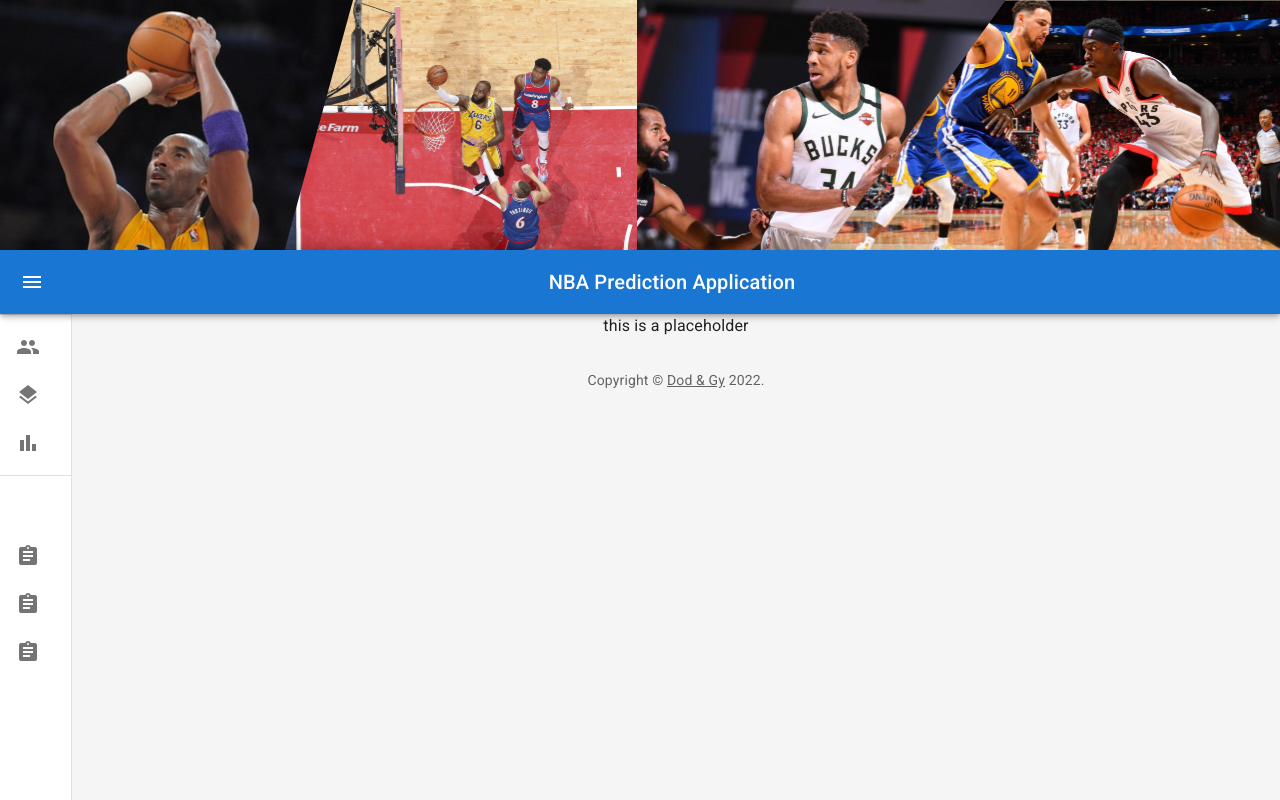
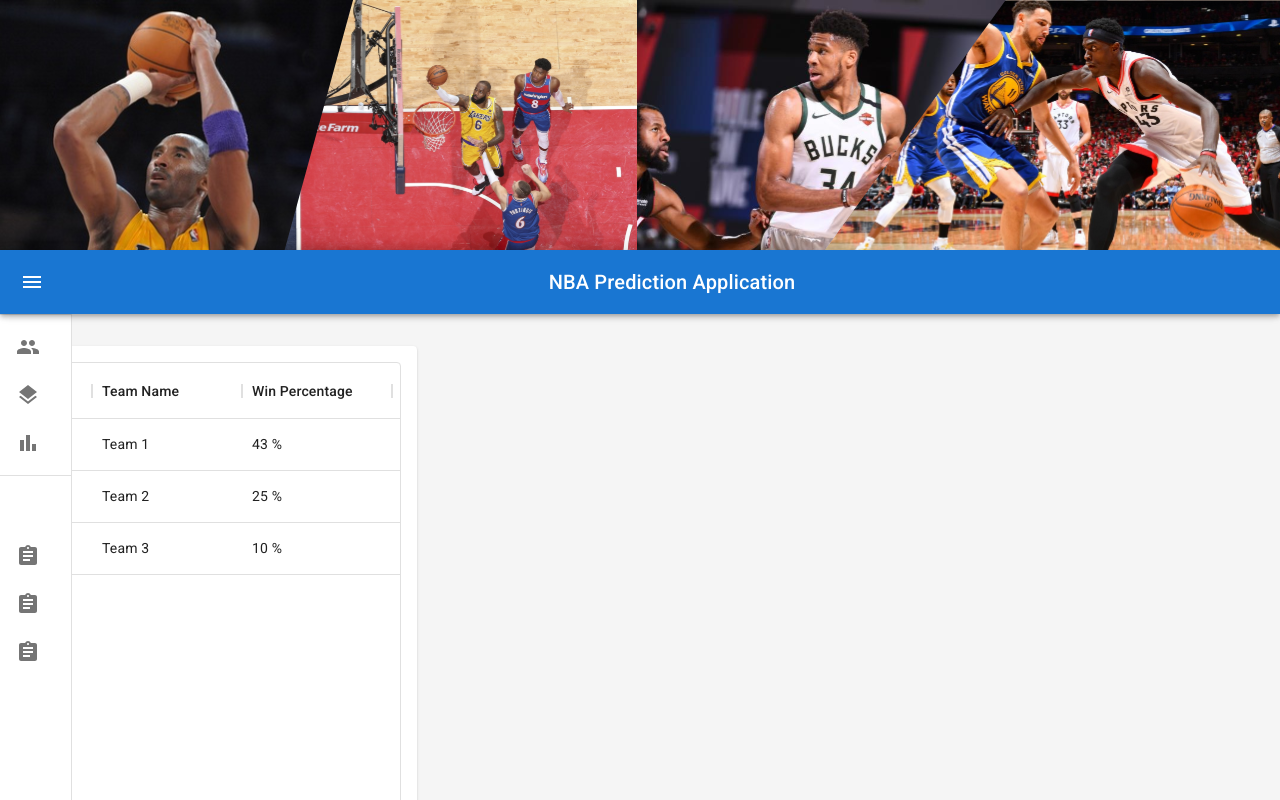
Before and after one commit to dan933/2022-NBA-Prediction-Application, a React (Create React App) app in the folder nba-front-end/: page /dashboard/teams in a window 1280 px wide. Shown: the top 800 px of the page. Built offline with nearby package versions, Linux system fonts and the light colour scheme.

Commit message:
BUILT FE view Teams sidebar (no api connected

```diff
--- a/nba-front-end/src/components/teamsPage/TeamsPage.tsx
+++ b/nba-front-end/src/components/teamsPage/TeamsPage.tsx
@@ -1,9 +1,33 @@
 import * as React from 'react';
+import Container from '@mui/material/Container';
+import Grid from '@mui/material/Grid';
+import Paper from '@mui/material/Paper';
+// import FilledTeamsTable from './teamsTableLoader';
+import DataGridTeams from './teamsDataGrid';
 
-function TeamsPage() {
+function teamsPage() {
   return (
-    <div>this is a placeholder</div>
+    <Container maxWidth="lg" sx={{ mt: 4, mb: 4, "min-height":600, }}>
+        <Grid container spacing={3}>
+            {/* Chart */}
+            <Grid item xs={10} md={8} lg={8}>
+            {/* {<FilledTeamsTable></FilledTeamsTable>} */}
+            {<DataGridTeams></DataGridTeams>}
+            </Grid>
+        </Grid>
+    </Container>
   );
 }
 
-export default TeamsPage;
+<Paper
+        sx={{
+          p: 2,
+          display: 'flex',
+          flexDirection: 'column',
+          height: 'auto',
+        }}
+  />
+
+
+
+export default teamsPage;
--- /dev/null
+++ b/nba-front-end/src/components/teamsPage/teamsDataGrid.tsx
@@ -0,0 +1,67 @@
+import * as React from 'react';
+import { DataGrid, GridColDef, GridFilterModel, GridValueGetterParams } from '@mui/x-data-grid';
+import { FormControl, Grid, IconButton, Input, InputAdornment, InputLabel, OutlinedInput, Paper, TextField } from '@mui/material';
+import SearchIcon from '@mui/icons-material/Search';
+import { useEffect } from 'react';
+
+
+const teamsColumns: GridColDef[] = [
+    { field: 'TeamID', headerName: 'ID', width: 90, hide: false },
+    { field: 'TeamName', headerName: 'Team Name', width: 150, },
+    { field: 'TeamWinPercentage', headerName: 'Win Percentage', width: 150,
+      valueFormatter: (params) => {
+        const valueFormatted = Number((params.value as number) * 100).toLocaleString();
+        return `${valueFormatted} %`;
+    },
+},
+
+  ];
+
+  const rows = [
+    { TeamID: 1, TeamName: 'Team 1', TeamWinPercentage: 0.43},
+    { TeamID: 2, TeamName: 'Team 2', TeamWinPercentage: 0.25},
+    { TeamID: 3, TeamName: 'Team 3', TeamWinPercentage: 0.10 },
+
+  ];
+
+
+const DataGridTeams: React.FC<any> = (props) => {
+
+  return (
+    // white box around the table
+    <Paper
+        sx={{
+          p: 2,
+          paddingTop:5,
+          display: 'flex',
+          flexDirection: 'column',
+          height: 'auto',
+          mt: 'auto',
+          position:'relative',
+          left:'-165px',
+          width:'482px'
+        }}
+      >
+        {/* formats the placement of the searchbar and table */}
+        <Grid container spacing={3}/>
+         <Grid item xl={3} md={6} xs={12}/>
+          <Grid item xs={12}>
+            <div style={{ height: '800px', width: '450px', position:'relative'}}>
+              <DataGrid
+              rows={rows}
+              getRowId={(row) => row.TeamID}
+              columns={teamsColumns}
+              disableColumnSelector={true}
+              pageSize={10}
+              rowsPerPageOptions={[5]}
+              checkboxSelection
+              disableSelectionOnClick
+              />
+            </div>
+          </Grid>
+      </Paper>
+  );
+}
+
+
+export default DataGridTeams;
--- /dev/null
+++ b/nba-front-end/src/components/teamsPage/teamsTableLoader.tsx
@@ -0,0 +1,36 @@
+import React, { useEffect, useState } from 'react';
+import DataGridTeams from './teamsDataGrid';
+import WithTableLoading from '../componentLoading';
+import api from '../../services/api';
+import { Teams } from '../../models/ITeams';
+
+
+interface teamsProps{
+    loading: boolean;
+    teamsList: Teams[];
+}
+
+function FilledTeamsTable() {
+    const TableLoading = WithTableLoading(DataGridTeams);
+    const [appState, setAppState] = useState<teamsProps>({
+        loading: false,
+        teamsList: [],
+      });
+
+      useEffect(() => {
+        setAppState({ loading: true, teamsList: [] });
+        api.get('players/get-all').subscribe((resp) => {
+            setAppState({ loading: false, teamsList: resp as Teams[] });
+          });
+      }, [setAppState]);
+
+
+  return (
+    <div>
+        <TableLoading isLoading={appState.loading} teamsList={appState.teamsList} />
+    </div>
+);
+
+}
+
+export default FilledTeamsTable;
```
Also changed, not shown: 1 other file (tests, documents, lock files or other folders).
